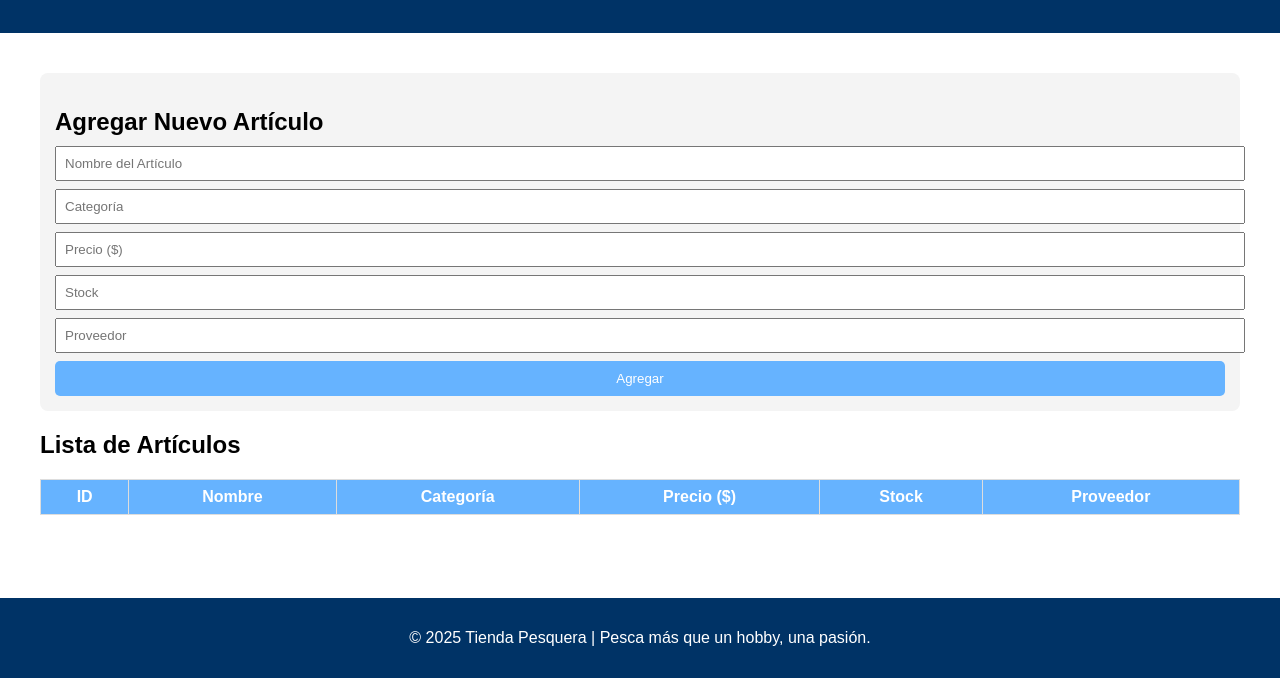
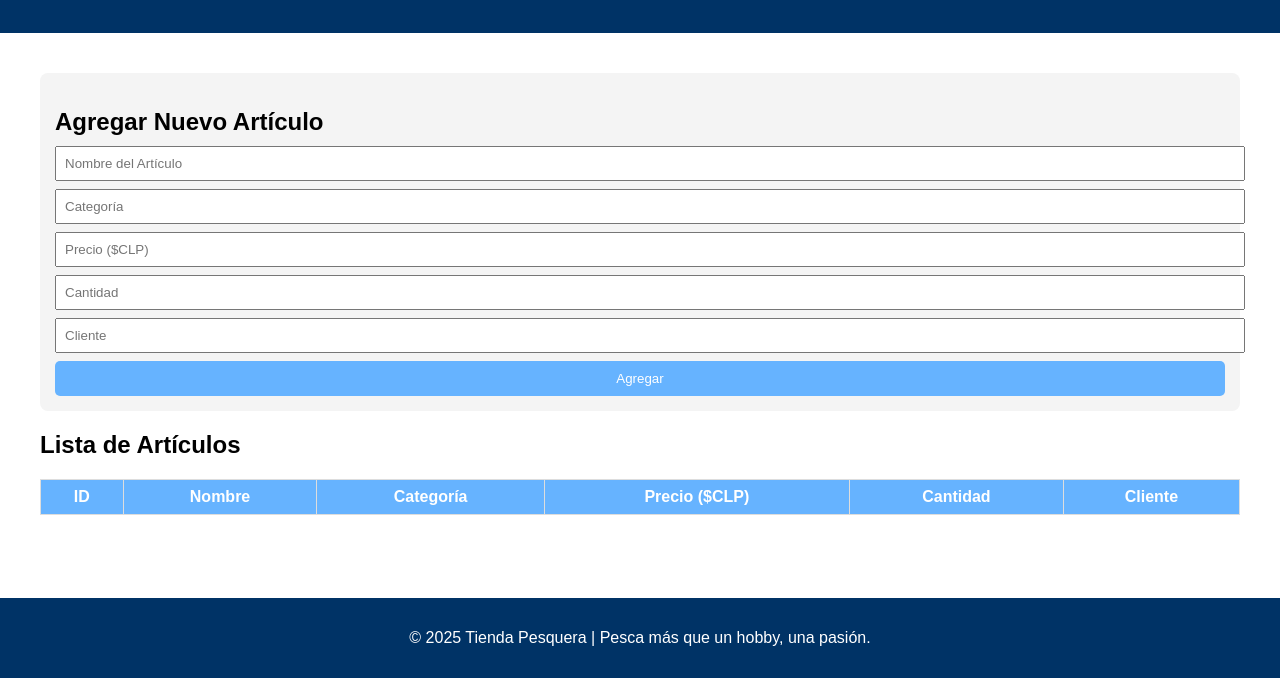
Before and after one commit to siefertUniversidad/trabajo-back-pesca, a plain HTML site: page index.html in a window 1280 px wide. Shown: the part 122-800 px from the top of the page. Drawn offline with Linux system fonts and the light colour scheme.

Commit message:
Cambio de nombres campos: Cliente y cantidad

```diff
--- a/index.html
+++ b/index.html
@@ -17,9 +17,9 @@
       <form id="formArticulo">
         <input type="text" id="nombre" placeholder="Nombre del Artículo" required>
         <input type="text" id="categoria" placeholder="Categoría" required>
-        <input type="number" id="precio" placeholder="Precio ($)" required>
-        <input type="number" id="stock" placeholder="Stock" required>
-        <input type="text" id="proveedor" placeholder="Proveedor" required>
+        <input type="number" id="precio" placeholder="Precio ($CLP)" required>
+        <input type="number" id="stock" placeholder="Cantidad" required>
+        <input type="text" id="proveedor" placeholder="Cliente" required>
         <button type="submit">Agregar</button>
       </form>
     </section>
@@ -32,9 +32,9 @@
             <th>ID</th>
             <th>Nombre</th>
             <th>Categoría</th>
-            <th>Precio ($)</th>
-            <th>Stock</th>
-            <th>Proveedor</th>
+            <th>Precio ($CLP)</th>
+            <th>Cantidad</th>
+            <th>Cliente</th>
           </tr>
         </thead>
         <tbody>
```
